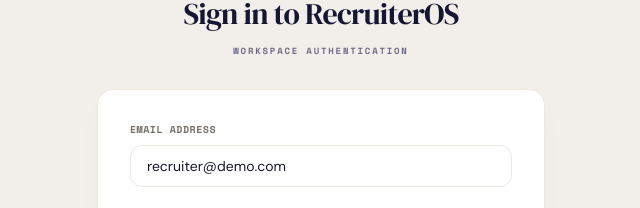
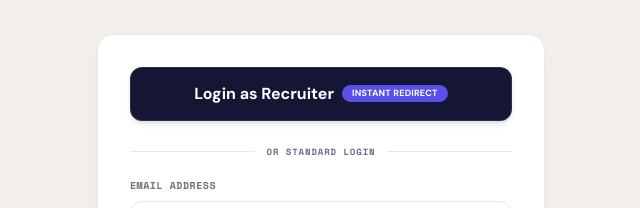
Before and after one commit to bhaktibytes/recruiter, a React (Vite) app: page /login in a window 1280 px wide. Shown: the part 179-387 px from the top of the page, without its empty margins (319-959 px from the left). Built offline with nearby package versions, Linux system fonts and the light colour scheme; no server answers.

Commit message:
Restore both Login as Recruiter button and standard Sign In form together on LoginPage

```diff
--- a/src/features/auth/LoginPage.tsx
+++ b/src/features/auth/LoginPage.tsx
@@ -31,9 +31,13 @@
     navigate('/');
   };
 
+  const loginAsRecruiterDirectly = () => {
+    login(roleCredentials.Recruiter.email, roleCredentials.Recruiter.password, 'Recruiter');
+    navigate('/');
+  };
 
   return (
-    <div className="min-h-screen bg-[#F2EFEA] flex flex-col items-center justify-center p-6 text-brand-navy">
+    <div className="min-h-screen bg-[#F2EFEA] flex flex-col items-center justify-center p-6 text-brand-navy font-sans">
       {/* Brand Header */}
       <div className="mb-8 flex flex-col items-center gap-3 text-center">
         <div className="relative flex h-11 w-11 items-center justify-center rounded-full bg-white shadow-sm border border-[#ECE8E2]">
@@ -51,6 +55,25 @@
 
       {/* Login Form Container Card */}
       <div className="bg-white border border-[#ECE8E2] rounded-2xl p-8 shadow-[0_10px_35px_-10px_rgba(21,22,51,0.04)] max-w-md w-full">
+        {/* Direct Recruiter Access */}
+        <button
+          type="button"
+          onClick={loginAsRecruiterDirectly}
+          className="w-full mb-6 py-3.5 px-4 rounded-xl text-white font-bold bg-[#151633] hover:bg-[#242656] flex items-center justify-center gap-2 shadow-md transition duration-150 cursor-pointer border border-white/10"
+        >
+          <span>Login as Recruiter</span>
+          <span className="text-[9px] font-bold tracking-wide bg-brand-purple text-white px-2.5 py-0.5 rounded-full uppercase">Instant Redirect</span>
+        </button>
+
+        <div className="relative my-5">
+          <div className="absolute inset-0 flex items-center">
+            <div className="w-full border-t border-[#ECE8E2]" />
+          </div>
+          <div className="relative flex justify-center text-[9px] font-bold uppercase tracking-widest folio-mono">
+            <span className="bg-white px-3 text-[#6D6B8D]">or standard login</span>
+          </div>
+        </div>
+
         <form onSubmit={handleLogin} className="space-y-5">
           <div>
             <label className="block folio-mono text-[10px] uppercase tracking-wider text-stone-500 font-bold mb-2">
```
